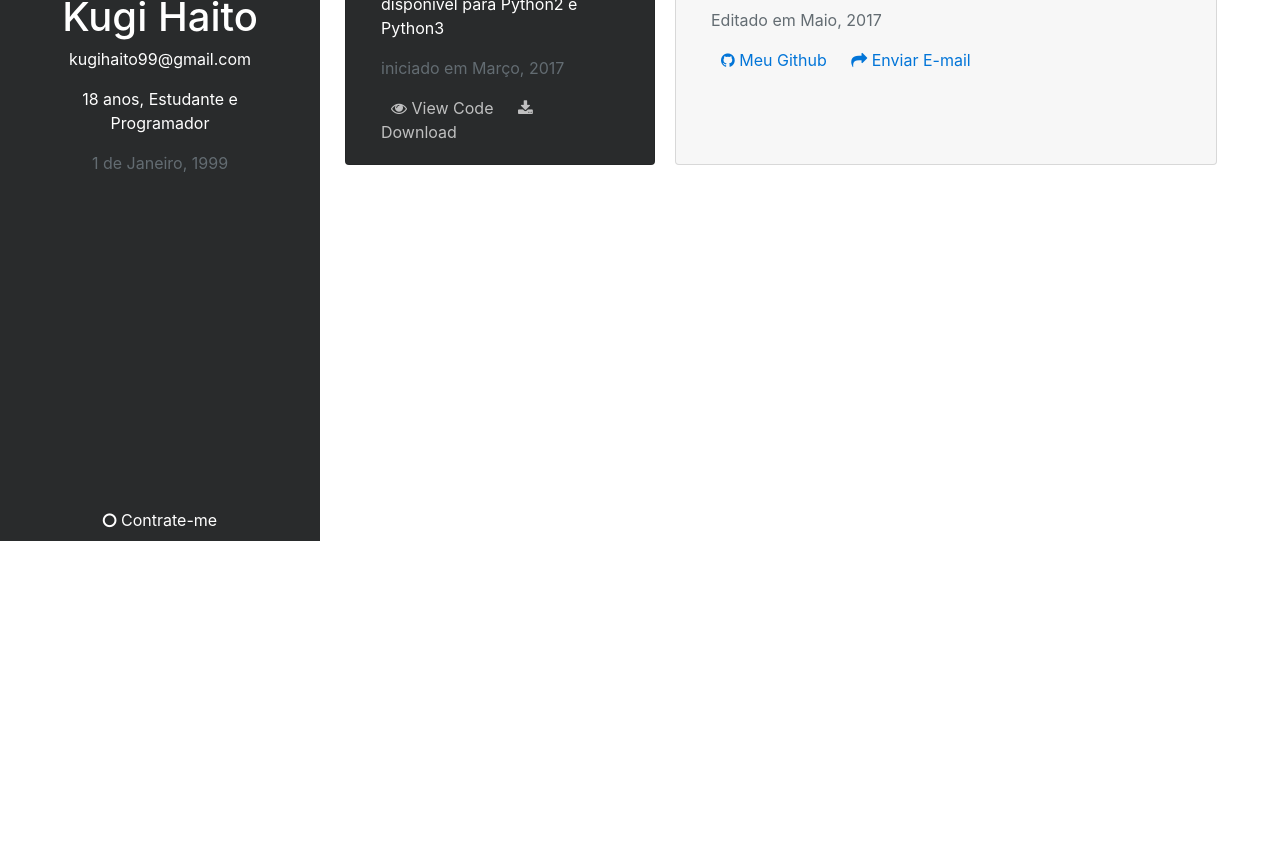
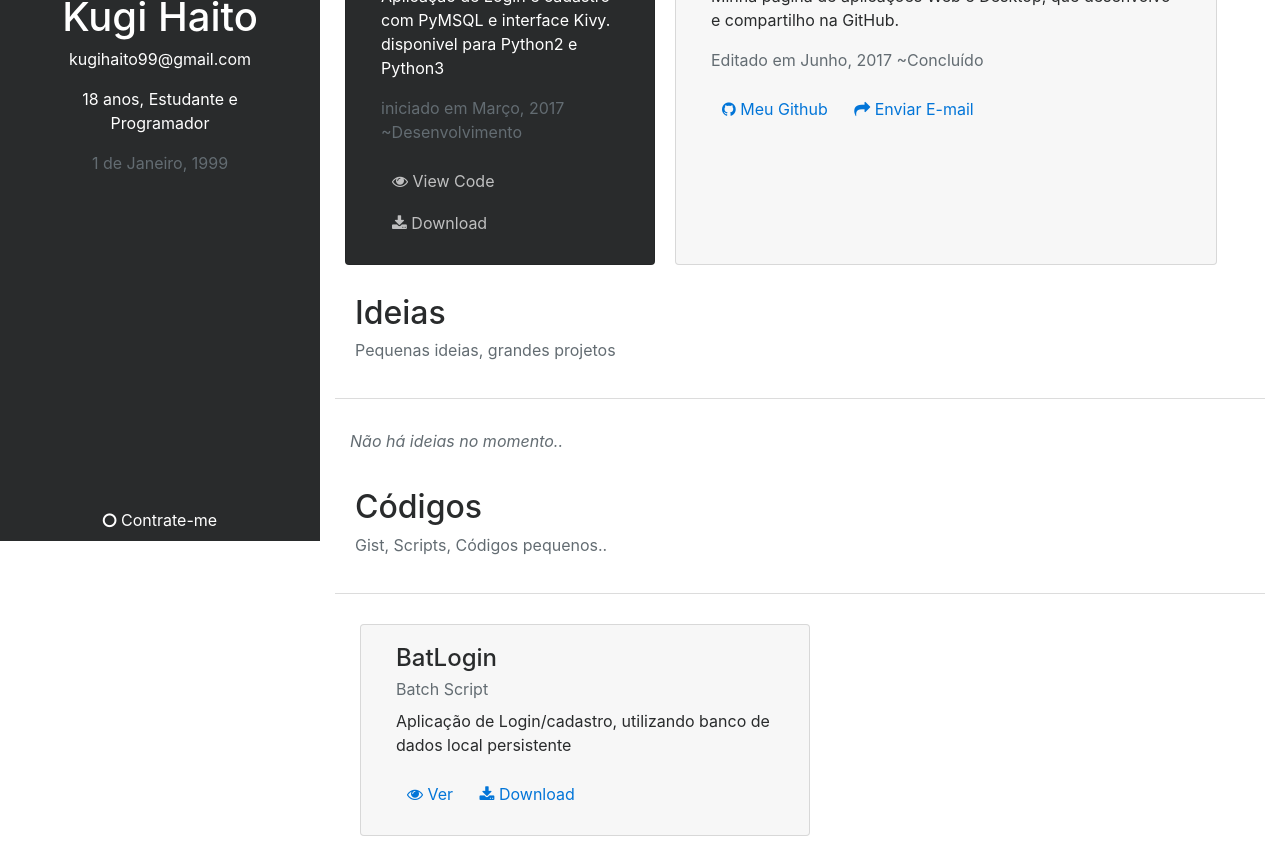
Before and after one commit to KugiHaito/kugihaito.github.io, a PHP site: page / in a window 1280 px wide. Shown: the part 259-1105 px from the top of the page. Before the commit the page ends 800 px from the top, so only its background shows below. Run offline with PHP 8.4, Linux system fonts and the light colour scheme; some libraries are stand-ins or nearby versions.

Commit message:
Added Ideas and Codes

```diff
--- a/assets/css/style.css
+++ b/assets/css/style.css
@@ -85,18 +85,18 @@
     background: #292b2c;
   }
 
-  .box > .container{
-    padding-bottom: 60px;
+  .box > .container:last-child{
+    padding-bottom: 5em;
   }
 
   .card{
     box-shadow: 0 0 10px 1px rgba(0,0,0,.5);
   }
 
+  .page-header:first-child{margin-top: 8em;}
   .page-header{
     display: block;
     color: #eee;
-    margin-top: 8em;
   }
 
   .info-text{
@@ -122,7 +122,6 @@
     width: 100%;
     position: absolute;
     top: 0;
-    padding-bottom: 50%;
   }
 
   .me .icon{
@@ -134,6 +133,7 @@
     left: 0;
     z-index: 999;
     background: #292b2c;
+    box-shadow: 0 0 20px 5px rgba(0,0,0,.4);
   }
   .me .bottom:hover,
   .me .bottom:focus{
--- a/index.html
+++ b/index.html
@@ -33,34 +33,55 @@
     <div class="col-md-9 pull-right box box-right">
       <div class="container">
         <div class="page-header">
-          <h2>Projetos</h2>
+          <h2>Projetos</h2> <p class="text-muted">Desenvolvimento de aplicações Web e Desktop</p>
         </div>
         <div class="row">
           <div class="card col-md-4 bg-inverse text-white">
             <div class="card-block">
-              <div class="container">
+              <div class="container protainer">
                 <a href="https://github.com/KugiHaito/AppLogin#fork-destination-box" class="card-button pull-right"><span class="fa fa-code-fork"></span></a>
-                <h4 class="card-title">AppLogin</h4>
+                <h4 class="card-title" style="margin-left: -15px;">AppLogin</h4>
               </div>
-              <h6 class="card-subtitle mb-2 text-muted">Desenvolvimento</h6>
+              <h6 class="card-subtitle mb-2 text-muted">Python</h6>
               <p class="card-text">Aplicação de Login e cadastro com PyMSQL e interface Kivy.<br>disponivel para Python2 e Python3</p>
-              <p class="text-muted">iniciado em Março, 2017</p>
-              <a href="http://github.com/KugiHaito/AppLogin" class="card-link"><span class="fa fa-eye"></span> View Code</a>
-              <a href="https://github.com/KugiHaito/AppLogin/archive/master.zip" class="card-link"><span class="fa fa-download"></span> Download</a>
+              <p class="text-muted">iniciado em Março, 2017 ~Desenvolvimento</p>
+              <a href="http://github.com/KugiHaito/AppLogin" class="btn card-link"><span class="fa fa-eye"></span> View Code</a>
+              <a href="https://github.com/KugiHaito/AppLogin/archive/master.zip" class="btn card-link"><span class="fa fa-download"></span> Download</a>
             </div>
           </div>
 
           <div class="card col-md-7 bg-faded">
             <div class="card-block">
-              <h4 class="card-title">kugihaito.io</h4>
-              <h6 class="card-subtitle mb-2 text-muted">Concluído</h6>
+              <h4 class="card-title">kugihaito.github.io</h4>
+              <h6 class="card-subtitle mb-2 text-muted">Html</h6>
               <p class="card-text">Minha pagina de aplicações Web e Desktop, que desenvolvo e compartilho na GitHub.</p>
-              <p class="text-muted">Editado em Maio, 2017</p>
-              <a href="http://github.com/KugiHaito" class="card-link"><span class="fa fa-github"></span> Meu Github</a>
-              <a href="mailto:kugihaito99@gmail.com" class="card-link"><span class="fa fa-mail-forward"></span> Enviar E-mail</a>
+              <p class="text-muted">Editado em Junho, 2017 ~Concluído</p>
+              <a href="http://github.com/KugiHaito" class="btn card-link"><span class="fa fa-github"></span> Meu Github</a>
+              <a href="mailto:kugihaito99@gmail.com" class="btn card-link"><span class="fa fa-mail-forward"></span> Enviar E-mail</a>
             </div>
           </div>
         </div>
+      </div><!-- /Projetos -->
+
+      <div class="page-header">
+        <h2>Ideias</h2> <p class="text-muted">Pequenas ideias, grandes projetos</p>
+      </div>
+      <div class="container">
+        <p class="text-muted font-italic">Não há ideias no momento..</p>
+      </div>
+
+      <div class="page-header">
+        <h2>Códigos</h2> <p class="text-muted">Gist, Scripts, Códigos pequenos..</p>
+      </div>
+      <div class="container">
+            <div class="card col-md-6 bg-faded">
+              <div class="card-block">
+                <h4 class="card-title">BatLogin</h4>
+                <p class="card-subtitle mb-2 text-muted">Batch Script</p>
+                <p class="card-text">Aplicação de Login/cadastro, utilizando banco de dados local persistente</p>
+                <a href="https://gist.github.com/KugiHaito/e22472b9861c29151be3a6c74f11c19c" title="Ver código" class="btn card-link"><span class="fa fa-eye"></span> Ver</a> <a href="https://gist.github.com/KugiHaito/e22472b9861c29151be3a6c74f11c19c/archive/94da7fbc339ffcb9f35c7dca12893a0545b7300e.zip" title="Baixar código" class="btn card-link"><span class="fa fa-download"></span> Download</a>
+              </div>
+            </div>
       </div>
     </div>
 
```
